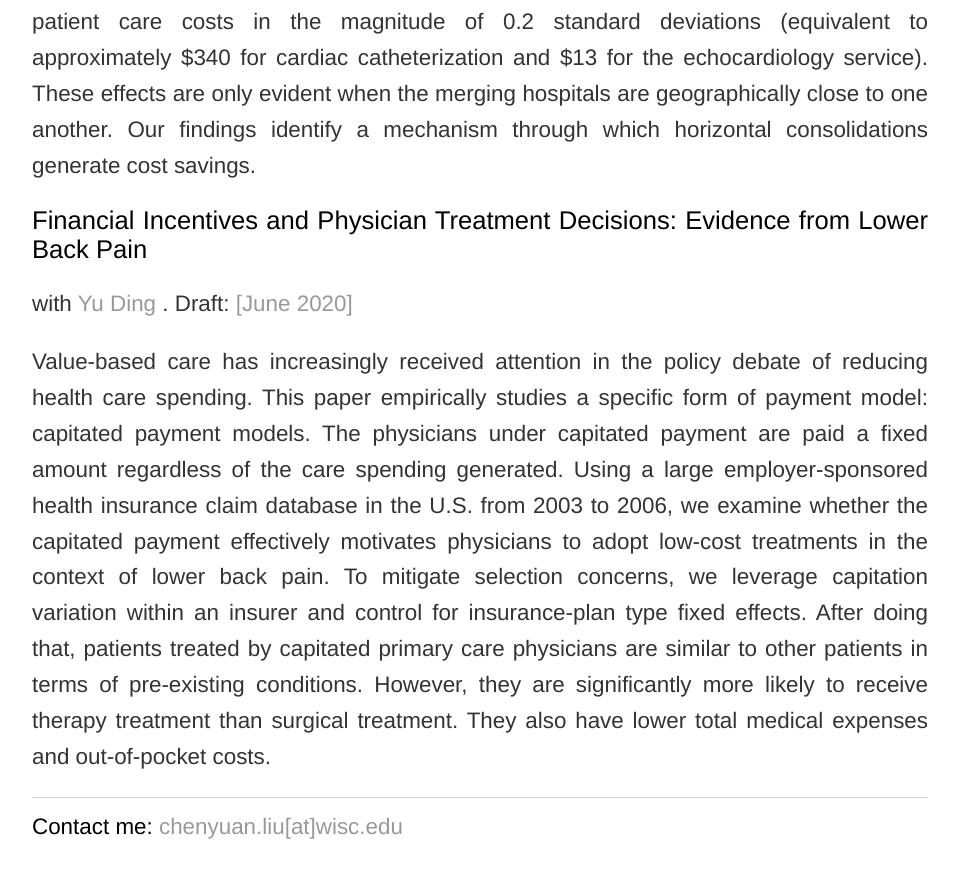
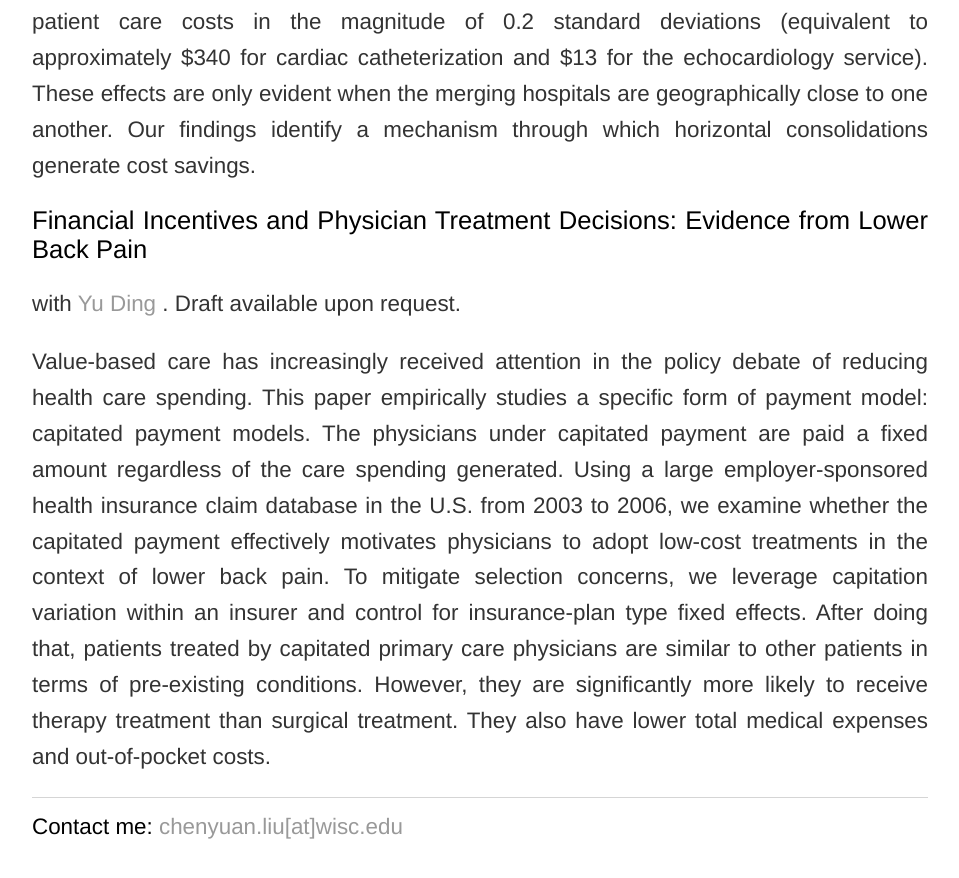
Before and after one commit to trifen/feng3hu.github.io, a Jekyll site: the page built from research.html, in a window 1280 px wide and 900 px high, scrolled down 1836 px. Shown: the top 878 px of the window, without its empty margins (160-1119 px from the left). Built offline with Jekyll 4.4.1, drawn with Linux system fonts in a browser that asks for light colours.

Commit message:
Update research.html

```diff
--- a/research.html
+++ b/research.html
@@ -19,7 +19,7 @@
 		<p> This paper studies whether merged hospitals eliminate duplicate services to save costs. When confronted with antitrust challenges, hospitals seeking mergers frequently claim substantial cost savings from consolidating their services to achieve economies of scale. Using the California Patient Discharge Data and Hospital Financial Report, we employ a difference-in-differences research design to empirically explore hospitals’ post-merger service relocation. We find that targets and acquirers located within 10 miles of each other reduce on average 5.1 of their duplicate services. These adjacent merged hospitals also become more specialized in services, with the volume concentration measurement (Herfindahl-Hirschman Index) across services increasing by 10%. Compared to non-consolidated services, the consolidated services experience a reduction of standardized patient care costs in the magnitude of 0.2 standard deviations (equivalent to approximately $340 for cardiac catheterization and $13 for the echocardiology service). These effects are only evident when the merging hospitals are geographically close to one another. Our findings identify a mechanism through which horizontal consolidations generate cost savings. </p>
 		<p> </p>
 		<h2>Financial Incentives and Physician Treatment Decisions: Evidence from Lower Back Pain</h2>
-		<p> with <a href= "https://sites.google.com/wisc.edu/yu-ding/" target="_blank">Yu Ding </a>. Draft: <a href= "https://chenyuanliu.github.io/files/CapitationLBP_DingLiu.pdf" target="_blank">[June 2020]</a></p>
+		<p> with <a href= "https://sites.google.com/wisc.edu/yu-ding/" target="_blank">Yu Ding </a>. Draft available upon request. </p>
 		<p> Value-based care has increasingly received attention in the policy debate of reducing health care spending. This paper empirically studies a specific form of payment model: capitated payment models. The physicians under capitated payment are paid a fixed amount regardless of the care spending generated. Using a large employer-sponsored health insurance claim database in the U.S. from 2003 to 2006,  we examine whether the capitated payment effectively motivates physicians to adopt low-cost treatments in the context of lower back pain. To mitigate selection concerns, we leverage capitation variation within an insurer and control for insurance-plan type fixed effects. After doing that, patients treated by capitated primary care physicians are similar to other patients in terms of pre-existing conditions. However, they are significantly more likely to receive therapy treatment than surgical treatment. They also have lower total medical expenses and out-of-pocket costs.  </p>
 	</div>
 </div><!-- /.blurb -->
```
